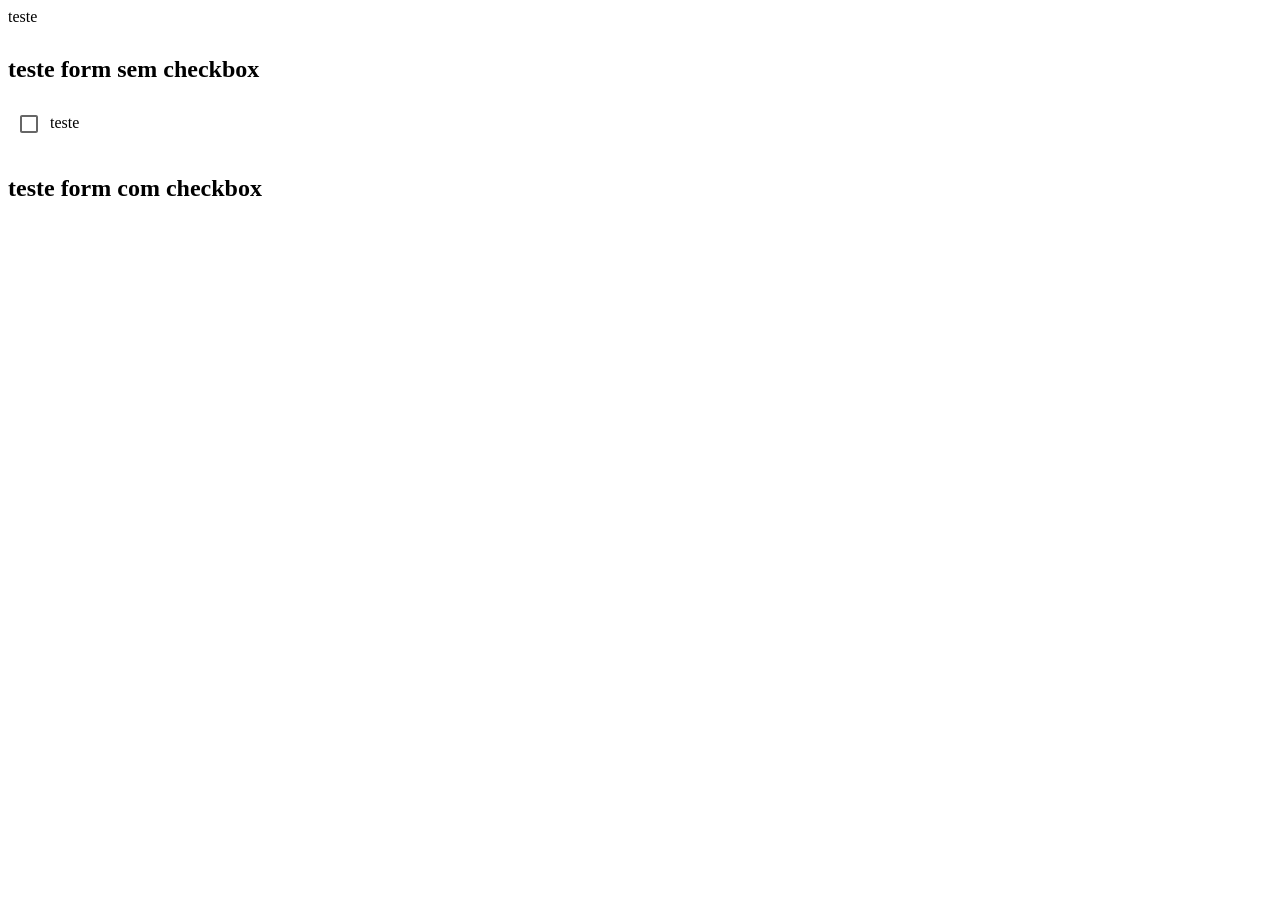
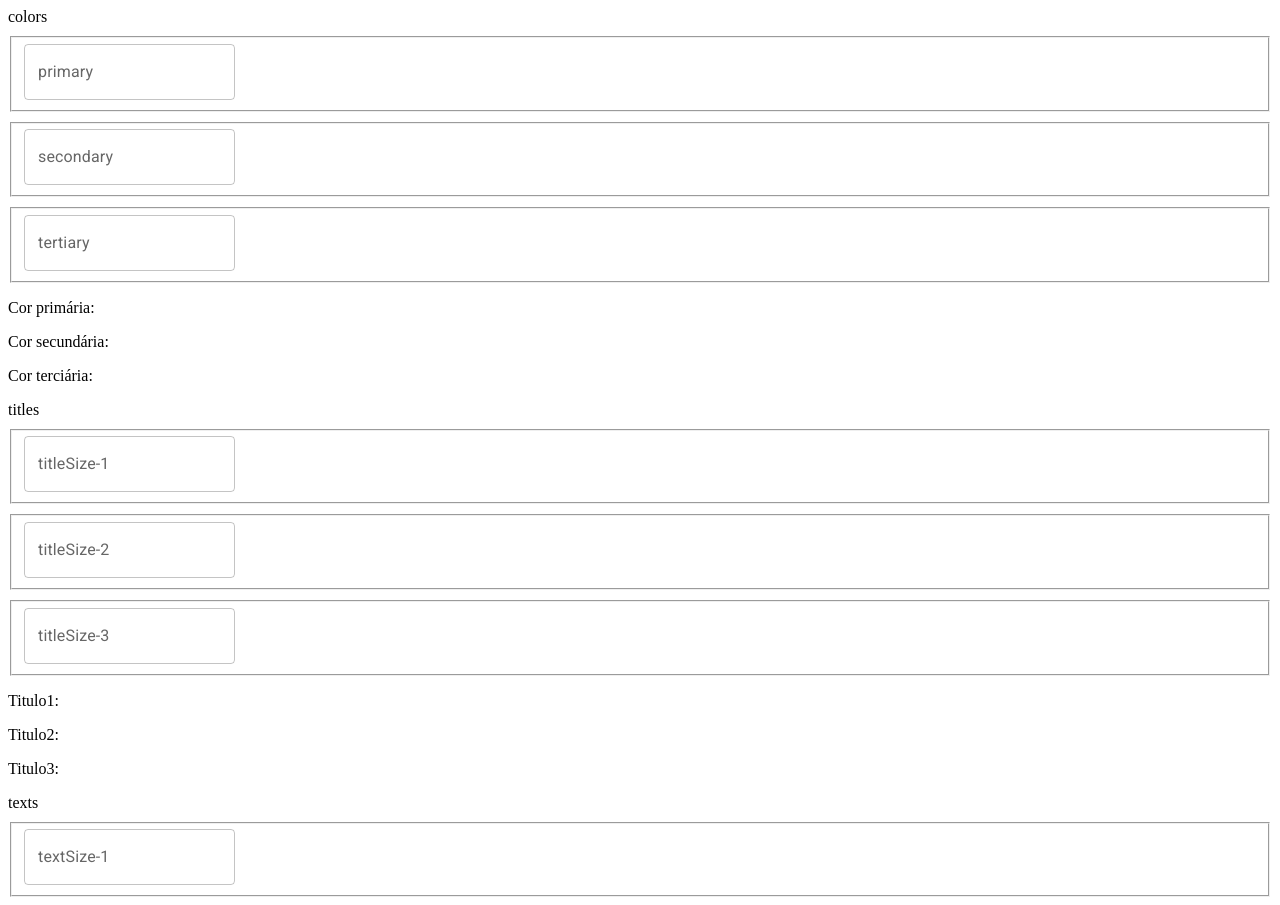
Before and after one commit to kenzieColors/nicole_equipe2_varify, a React (Vite) app: page / in a window 1280 px wide. Shown: the top 905 px of the page. Before the commit the page ends 800 px from the top, so only its background shows below. Built offline with nearby package versions, Linux system fonts and the light colour scheme.

Commit message:
feat: lógica do var context com as funcionalidades de alterar os estados das variáveis

```diff
--- a/src/components/Input/input.tsx
+++ b/src/components/Input/input.tsx
@@ -4,13 +4,13 @@ import { TextField } from "@mui/material";
 interface IInputProps {
   label: string;
   type: "text" | "email" | "password" | "number";
-  register: UseFormRegisterReturn<string>;
+  register?: UseFormRegisterReturn<string>;
   error?: FieldError;
 }
 
 export const Input = ({ label, type, register, error }: IInputProps) => (
   <fieldset>
-    <TextField label={label} type={type} {...register} />
+    <TextField label={label} id={label} type={type} {...register} />
     {error ? <span>Erro</span> : null}
   </fieldset>
 );
--- a/src/components/VarForm/VarForm.tsx
+++ b/src/components/VarForm/VarForm.tsx
@@ -5,10 +5,16 @@ interface iVarFormProps {
   children: React.ReactNode;
   checkbox?: boolean;
   label: string;
+  onChangeFunction: (event: any) => void;
 }
 
-export const VarForm = ({ children, checkbox, label }: iVarFormProps) => (
-  <StyledForm>
+export const VarForm = ({
+  children,
+  checkbox,
+  label,
+  onChangeFunction,
+}: iVarFormProps) => (
+  <StyledForm onChange={onChangeFunction}>
     {checkbox ? (
       <div>
         <Checkbox
--- a/src/pages/LandingPage/index.tsx
+++ b/src/pages/LandingPage/index.tsx
@@ -1,14 +1,90 @@
+import { useContext } from "react";
 import { VarForm } from "../../components/VarForm/VarForm";
+import { Input } from "../../components/Input/input";
+import { VarContext } from "../../providers/VarContext/VarContext";
 
-const LandingPage = () => (
-  <div>
-    <VarForm label="teste">
-      <h2>teste form sem checkbox</h2>
-    </VarForm>
-    <VarForm label="teste" checkbox={true}>
-      <h2>teste form com checkbox</h2>
-    </VarForm>
-  </div>
-);
+const LandingPage = () => {
+  const {
+    colors,
+    titles,
+    texts,
+    radius,
+    changeColors,
+    changeTitles,
+    changeTexts,
+    changeRadius,
+  } = useContext(VarContext);
+
+  return (
+    <div>
+      <VarForm
+        onChangeFunction={(event) => {
+          const colorID = event.target.id;
+          const colorValue = event.target.value;
+          changeColors(colorID, colorValue);
+        }}
+        label="colors"
+      >
+        <Input label="primary" type="text"></Input>
+        <Input label="secondary" type="text"></Input>
+        <Input label="tertiary" type="text"></Input>
+      </VarForm>
+
+      <p>Cor primária: {colors?.primary}</p>
+      <p>Cor secundária: {colors?.secondary}</p>
+      <p>Cor terciária: {colors?.tertiary}</p>
+
+      <VarForm
+        onChangeFunction={(event) => {
+          const titleID = event.target.id;
+          const titleValue = event.target.value;
+          changeTitles(titleID, titleValue);
+        }}
+        label="titles"
+      >
+        <Input label="titleSize-1" type="number"></Input>
+        <Input label="titleSize-2" type="number"></Input>
+        <Input label="titleSize-3" type="number"></Input>
+      </VarForm>
+
+      <p>Titulo1: {titles?.size1}</p>
+      <p>Titulo2: {titles?.size2}</p>
+      <p>Titulo3: {titles?.size3}</p>
+
+      <VarForm
+        onChangeFunction={(event) => {
+          const textId = event.target.id;
+          const textValue = event.target.value;
+          changeTexts(textId, textValue);
+        }}
+        label="texts"
+      >
+        <Input label="textSize-1" type="number"></Input>
+        <Input label="textSize-2" type="number"></Input>
+        <Input label="textSize-3" type="number"></Input>
+      </VarForm>
+
+      <p>Text1: {texts?.size1}</p>
+      <p>Text2: {texts?.size2}</p>
+      <p>Text3: {texts?.size3}</p>
+
+      <VarForm
+        onChangeFunction={(event) => {
+          const radiusID = event.target.id;
+          const radiusValue = event.target.value;
+          changeRadius(radiusID, radiusValue);
+        }}
+        label="radius"
+      >
+        <Input label="radiusSize-1" type="number"></Input>
+        <Input label="radiusSize-2" type="number"></Input>
+        <Input label="radiusSize-3" type="number"></Input>
+      </VarForm>
+
+      <p>Radius1: {radius?.size1}</p>
+      <p>Radius2: {radius?.size2}</p>
+    </div>
+  );
+};
 
 export default LandingPage;
--- a/src/providers/VarContext/VarContext.tsx
+++ b/src/providers/VarContext/VarContext.tsx
@@ -1,7 +1,14 @@
 import { createContext, useState } from "react";
 
 interface iVarContext {
-  colors: iColors | null;
+  colors: iColors;
+  titles: iSize;
+  texts: iSize;
+  radius: iSize;
+  changeColors: (id: string, value: string) => void;
+  changeTitles: (id: string, value: number) => void;
+  changeTexts: (id: string, value: number) => void;
+  changeRadius: (id: string, value: number) => void;
 }
 
 interface iVarContextProps {
@@ -12,32 +19,84 @@ interface iColors {
   primary?: string;
   secondary?: string;
   tertiary?: string;
-  gray?: string;
 }
 
-interface iFontSize {
+interface iSize {
   size1?: number;
   size2?: number;
   size3?: number;
 }
 
-interface iRadiusSize {
-  size1?: number;
-  size2?: number;
-}
-
 export const VarContext = createContext({} as iVarContext);
 
 export const VarProvider = ({ children }: iVarContextProps) => {
-  const [colors, setColors] = useState<iColors | null>(null);
+  const [colors, setColors] = useState<iColors>({});
 
-  const [titles, setTitles] = useState<iFontSize | null>(null);
+  const [titles, setTitles] = useState<iSize>({});
 
-  const [texts, setText] = useState<iFontSize | null>(null);
+  const [texts, setTexts] = useState<iSize>({});
 
-  const [radius, setRadius] = useState<iRadiusSize | null>(null);
+  const [radius, setRadius] = useState<iSize>({});
+
+  const changeColors = (id: string, value: string) => {
+    if (id == "primary") {
+      setColors({ ...colors, primary: value });
+    }
+    if (id == "secondary") {
+      setColors({ ...colors, secondary: value });
+    }
+    if (id == "tertiary") {
+      setColors({ ...colors, tertiary: value });
+    }
+  };
+
+  const changeTitles = (id: string, value: number) => {
+    if (id == "titleSize-1") {
+      setTitles({ ...titles, size1: value });
+    }
+    if (id == "titleSize-2") {
+      setTitles({ ...titles, size2: value });
+    }
+    if (id == "titleSize-3") {
+      setTitles({ ...titles, size3: value });
+    }
+  };
+
+  const changeTexts = (id: string, value: number) => {
+    if (id == "textSize-1") {
+      setTexts({ ...texts, size1: value });
+    }
+    if (id == "textSize-2") {
+      setTexts({ ...texts, size2: value });
+    }
+    if (id == "textSize-3") {
+      setTexts({ ...texts, size3: value });
+    }
+  };
+
+  const changeRadius = (id: string, value: number) => {
+    if (id == "radiusSize-1") {
+      setRadius({ ...radius, size1: value });
+    }
+    if (id == "radiusSize-2") {
+      setRadius({ ...radius, size2: value });
+    }
+  };
 
   return (
-    <VarContext.Provider value={{ colors }}>{children}</VarContext.Provider>
+    <VarContext.Provider
+      value={{
+        colors,
+        titles,
+        texts,
+        radius,
+        changeColors,
+        changeTitles,
+        changeTexts,
+        changeRadius,
+      }}
+    >
+      {children}
+    </VarContext.Provider>
   );
 };
```
